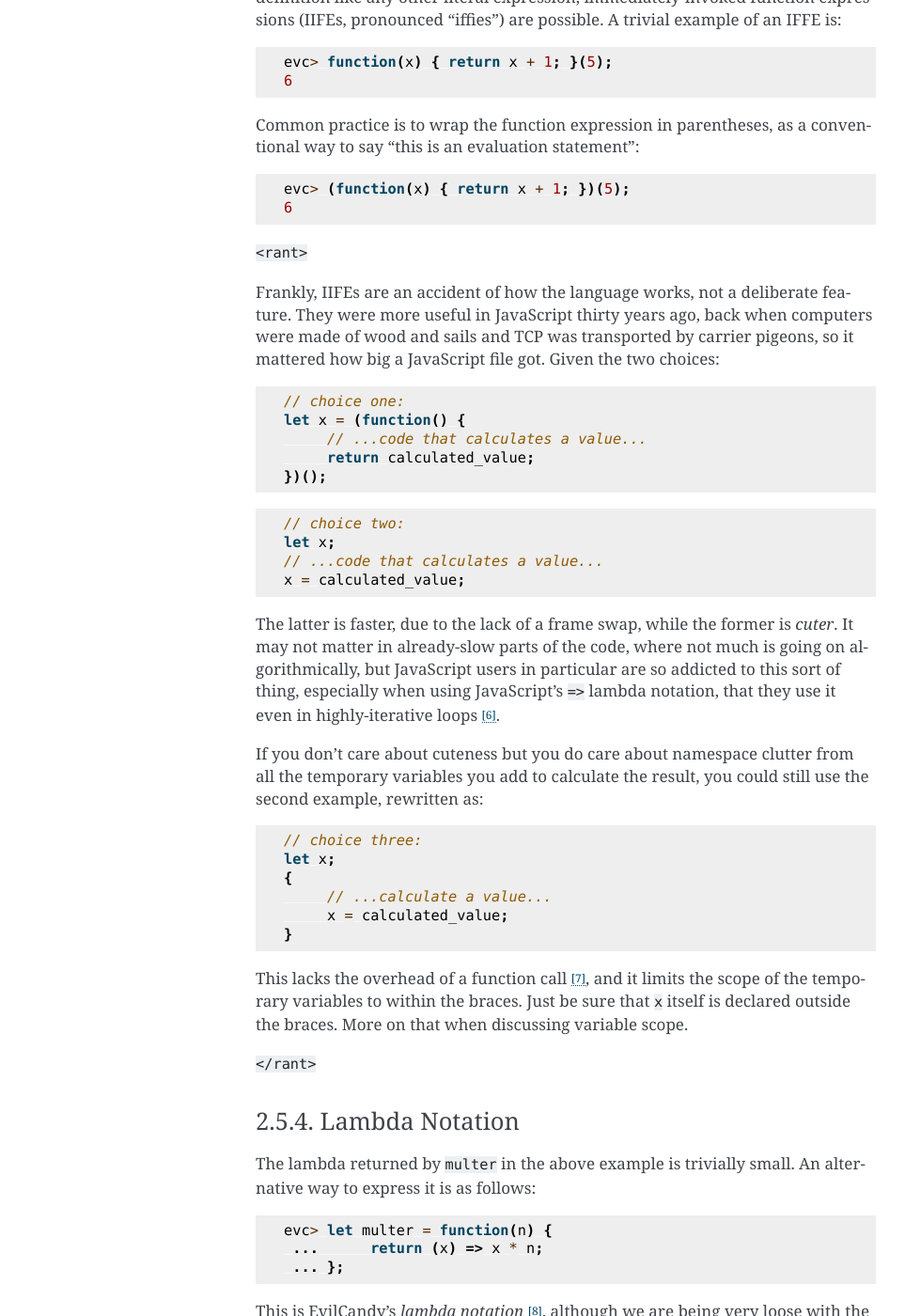
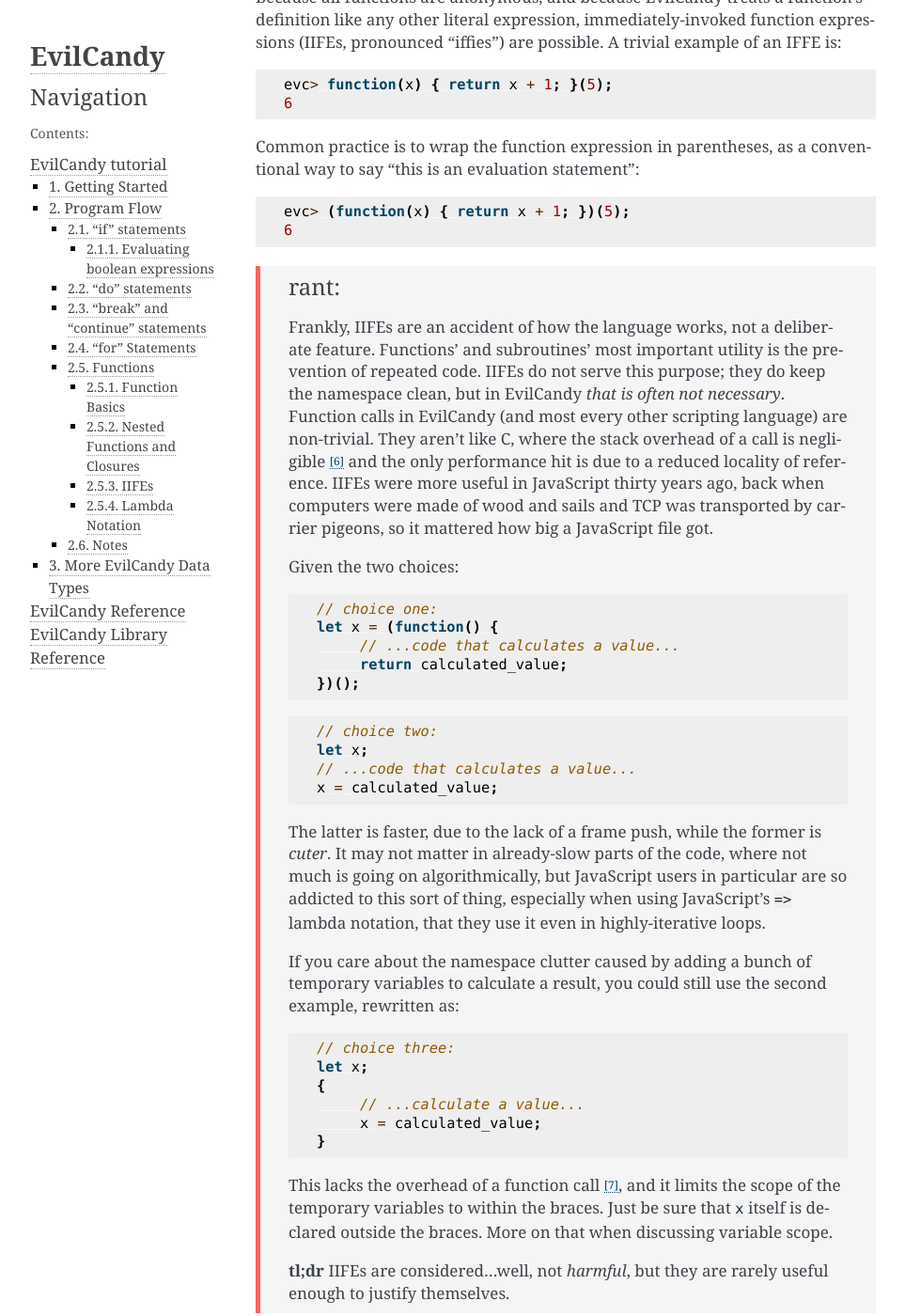
Before and after one commit to paul-bailey/EvilCandy, a Sphinx documentation site: the page built from Documentation/tutorial/program_flow.rst, in a window 1280 px wide and 1400 px high, scrolled down 10887 px. Shown: the whole window at 94% size, without its empty margins (148-1111 px from the left). Built offline with Sphinx 7.4.7, drawn with Linux system fonts in a browser that asks for light colours; some of the changed text lies outside the part shown.

Commit message:
Moar documentation tweaking.

```diff
--- a/Documentation/_static/css/custom.css
+++ b/Documentation/_static/css/custom.css
@@ -1,4 +1,17 @@
 .admonition.rant {
         border-color: rgb(255, 100, 100);
         border-width: 0px 0px 0px thick;
+        background-color: rgb(245, 245, 245);
 }
+
+.example-bad pre {
+        border: solid;
+        border-width: 0px 0px 0px thick;
+        border-color: rgb(255, 100, 100);
+}
+
+.example-good pre {
+        border: solid;
+        border-width: 0px 0px 0px thick;
+        border-color: rgb(100, 200, 100);
+}
--- a/Documentation/conf.py
+++ b/Documentation/conf.py
@@ -29,6 +29,18 @@
 highlight_language = 'js'
 suppress_warnings = ['misc.highlighting_failure']
 
+
 html_theme = 'alabaster'
+html_sidebars = {
+    '**': [
+        'about.html',
+        'navigation.html',
+        'relations.html',
+    ]
+}
+html_theme_options = {
+    'fixed_sidebar': True,
+    'sidebar_collapse': True,
+}
 html_static_path = ['_static']
 html_css_files = ['css/custom.css']
--- a/Documentation/contents.rst
+++ b/Documentation/contents.rst
@@ -3,7 +3,6 @@
 =======================
 
 .. toctree::
-   :maxdepth: 2
    :caption: Contents:
 
    tutorial/index.rst
--- a/Documentation/tutorial/data_types.rst
+++ b/Documentation/tutorial/data_types.rst
@@ -309,9 +309,9 @@
    ``.keys()`` and ``.values()`` return lists,
    while ``.items()`` returns an object that cannot be accessed
    directly but which can be iterated over.
-   In a ``for`` loop, it is almost
-   always to use ``.items()`` or (if the values are unnecessary) the
-   dictionary directly than to use ``keys`` or ``values``.
+   In a ``for`` loop, it is almost always better
+   to use ``.items()`` or (if the values are unnecessary) the
+   dictionary directly than to use ``.keys()`` or ``.values()``.
 
 .. method:: addprop(name[, getter[, setter]])
 .. method:: purloin(key)
--- a/Documentation/tutorial/program_flow.rst
+++ b/Documentation/tutorial/program_flow.rst
@@ -268,18 +268,22 @@
 then the body of ``else`` will be executed.
 
 This also illustrates a pitfall to avoid.
-Indentation is useful for human readability,
-but the interpreter does not care.
+Indentation expresses programmer's *conscience intent*,
+which is not necessarily the actual program flow.
+The interpreter does not care about indentation.
 **Always use braces around** ``for`` **loops**,
 even for bodies containing only a single simple statement.
-Otherwise indentation can be misleading.  Consider the following::
+Otherwise indentation can be misleading.  Consider the following:
 
-  // THIS IS BAD!
-  for (x in y)
-      if (x)
-          do_this();
-  else
-      do_that();
+.. code-block::
+   :class: example-bad
+
+   // THIS IS BAD!
+   for (x in y)
+       if (x)
+           do_this();
+   else
+       do_that();
 
 The ``else`` in this example appears as
 the ``else`` clause of the ``for`` statement,
@@ -563,52 +567,65 @@
    evc> (function(x) { return x + 1; })(5);
    6
 
-``<rant>``
+.. admonition:: rant
+   :class: rant
 
-Frankly, IIFEs are an accident of how the language works, not a
-deliberate feature.  They were more useful in JavaScript thirty years ago,
-back when computers were made of wood and sails and TCP was transported
-by carrier pigeons, so it mattered how big a JavaScript file got.
-Given the two choices::
+   Frankly, IIFEs are an accident of how the language works, not a
+   deliberate feature.
+   Functions' and subroutines' most important utility is the
+   prevention of repeated code.
+   IIFEs do not serve this purpose;
+   they do keep the namespace clean,
+   but in EvilCandy *that is often not necessary*.
+   Function calls in EvilCandy (and most every other scripting language)
+   are non-trivial.  They aren't like C, where the stack overhead of a
+   call is negligible [#]_
+   and the only performance hit is due to a reduced locality of reference.
+   IIFEs were more useful in JavaScript thirty years ago,
+   back when computers were made of wood and sails and TCP was transported
+   by carrier pigeons, so it mattered how big a JavaScript file got.
 
-   // choice one:
-   let x = (function() {
-        // ...code that calculates a value...
-        return calculated_value;
-   })();
+   Given the two choices::
 
-::
+      // choice one:
+      let x = (function() {
+           // ...code that calculates a value...
+           return calculated_value;
+      })();
 
-   // choice two:
-   let x;
-   // ...code that calculates a value...
-   x = calculated_value;
+   ::
 
-The latter is faster, due to the lack of a frame swap, while the
-former is *cuter*.  It may not matter in already-slow parts of the code,
-where not much is going on algorithmically,
-but JavaScript users in particular are so addicted to this sort of thing,
-especially when using JavaScript's ``=>`` lambda notation,
-that they use it even in highly-iterative loops [#]_.
+      // choice two:
+      let x;
+      // ...code that calculates a value...
+      x = calculated_value;
 
-If you don't care about cuteness but you do care about namespace clutter
-from all the temporary variables you add to calculate the result,
-you could still use the second example, rewritten as::
+   The latter is faster, due to the lack of a frame push, while the
+   former is *cuter*.  It may not matter in already-slow parts of the code,
+   where not much is going on algorithmically,
+   but JavaScript users in particular are so addicted to this sort of thing,
+   especially when using JavaScript's ``=>`` lambda notation,
+   that they use it even in highly-iterative loops.
 
-   // choice three:
-   let x;
-   {
-        // ...calculate a value...
-        x = calculated_value;
-   }
+   If you care about the namespace clutter caused by adding a bunch
+   of temporary variables to calculate a result,
+   you could still use the second example, rewritten as::
 
-This lacks the overhead of a function call [#]_,
-and it limits the scope of the temporary
-variables to within the braces.
-Just be sure that ``x`` itself is declared outside the braces.
-More on that when discussing variable scope.
+      // choice three:
+      let x;
+      {
+           // ...calculate a value...
+           x = calculated_value;
+      }
 
-``</rant>``
+   This lacks the overhead of a function call [#]_,
+   and it limits the scope of the temporary
+   variables to within the braces.
+   Just be sure that ``x`` itself is declared outside the braces.
+   More on that when discussing variable scope.
+
+   **tl;dr** IIFEs are considered...well, not *harmful*,
+   but they are rarely useful enough to justify themselves.
 
 Lambda Notation
 ~~~~~~~~~~~~~~~
@@ -637,24 +654,23 @@
 the benefit of lambda notation—brevity—is lost,
 so it's best to use normal function notation.
 
-A lambda expression does not permit starred arguments or keyword
-arguments.  It should just be a sequence of comma-delimited identifiers.
-If its argument list needs to be more complicated than that,
-use normal function notation.
-
-In practice, a function declared with lambda notation will not execute
-any differently than an equivalent function declared with normal notation.
-This notation is merely a visual shorthand, and it is only useful for
-already-short functions.
+You have the same range of choices for arguments in a lambda expression
+(keyword arguments, variadic arguments, etc.),
+but if you need anything more than
+just one or two ordinary positional arguments,
+you are better off using normal function notation.
+Lambda notation does not change how a function will execute;
+it is merely a cosmetic shorthand,
+so it is only useful for already-short functions.
 
 Lambda notation is most useful in an IIFE (but see above rant),
 where a simple transformation is being performed.  Due to the nature
 of the notation, lambda IIFEs need to be wrapped in parentheses before
 passing arguments::
 
-  evc> let x = 'hello';
-  evc> x = ((x) => x + '\n')(x);
-  evc> x;
+  evc> let hi = 'hello';
+  evc> hi = ((x) => x + '\n')(hi);
+  evc> hi;
   'hello\n'
 
 .. note::
```
Also changed, not shown: other parts of Documentation/tutorial/program_flow.rst (+3 -6 lines), Documentation/tutorial/getting_started.rst (+13 -4 lines).
